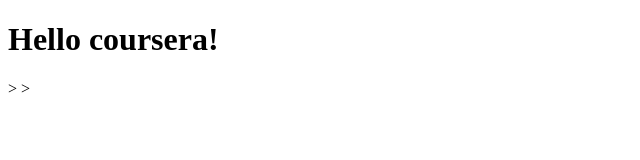
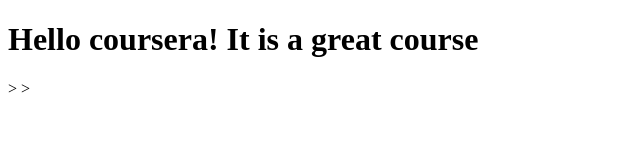
Before and after one commit to kasembd/first-proj, a plain HTML site: page site/index.html in a window 1280 px wide. Shown: the whole page, without its empty margins (0-640 px from the left). Drawn offline with Linux system fonts and the light colour scheme.

Commit message:
Adding think for html file

```diff
--- a/site/index.html
+++ b/site/index.html
@@ -4,6 +4,6 @@
 	<title>Hello Coursera!</title>
 </head>
 <body>
-<h1>Hello coursera! </h1>>
+<h1>Hello coursera! It is a great course </h1>>
 </body>
 </html>>
```
